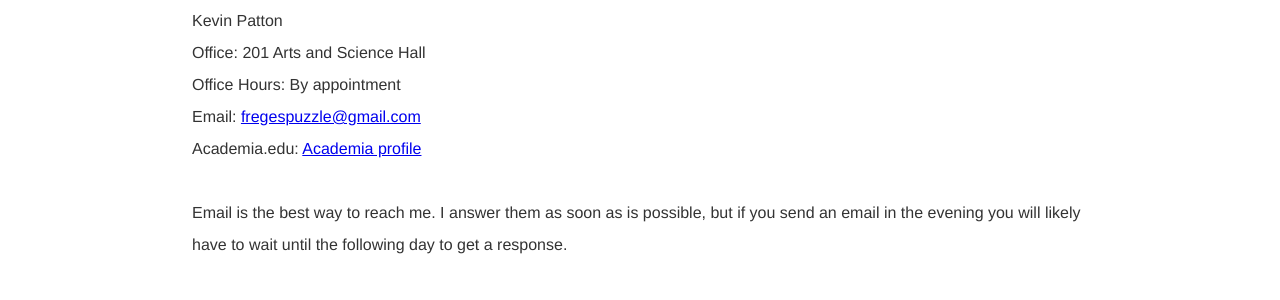
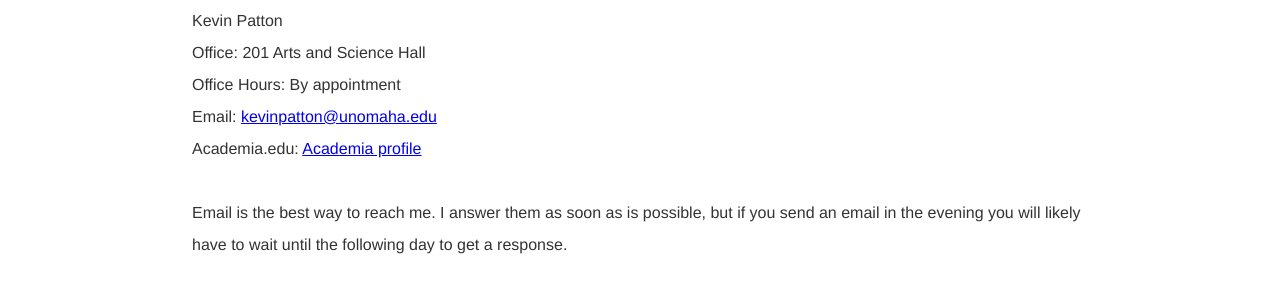
Before and after one commit to kevinjpatton/kevinjpatton.github.io, a Jekyll site: the page built from contact/index.html, in a window 1280 px wide. Shown: the part 206-506 px from the top of the page. Built offline with Jekyll 4.4.1, drawn with Linux system fonts in a browser that asks for light colours; Markdown is read by kramdown in place of the engine named in the settings.

Commit message:
Update index.html

```diff
--- a/contact/index.html
+++ b/contact/index.html
@@ -3,4 +3,4 @@
 title: Contact - Kevin Patton
 ---
 <h1>Contact</h1>
-<p>Kevin Patton<br />Office: 201 Arts and Science Hall<br />Office Hours: By appointment<br />Email: <a href="mailto:kevinpatton@unomaha.edu" target="_blank">fregespuzzle@gmail.com</a><br />Academia.edu: <a href="https://un-lincoln.academia.edu/KevinPatton" target="_blank">Academia profile</a><br /><br />Email is the best way to reach me.  I answer them as soon as is possible, but if you send an email in the evening you will likely have to wait until the following day to get a response.</p>
+<p>Kevin Patton<br />Office: 201 Arts and Science Hall<br />Office Hours: By appointment<br />Email: <a href="mailto:kevinpatton@unomaha.edu" target="_blank">kevinpatton@unomaha.edu</a><br />Academia.edu: <a href="https://un-lincoln.academia.edu/KevinPatton" target="_blank">Academia profile</a><br /><br />Email is the best way to reach me.  I answer them as soon as is possible, but if you send an email in the evening you will likely have to wait until the following day to get a response.</p>
```
